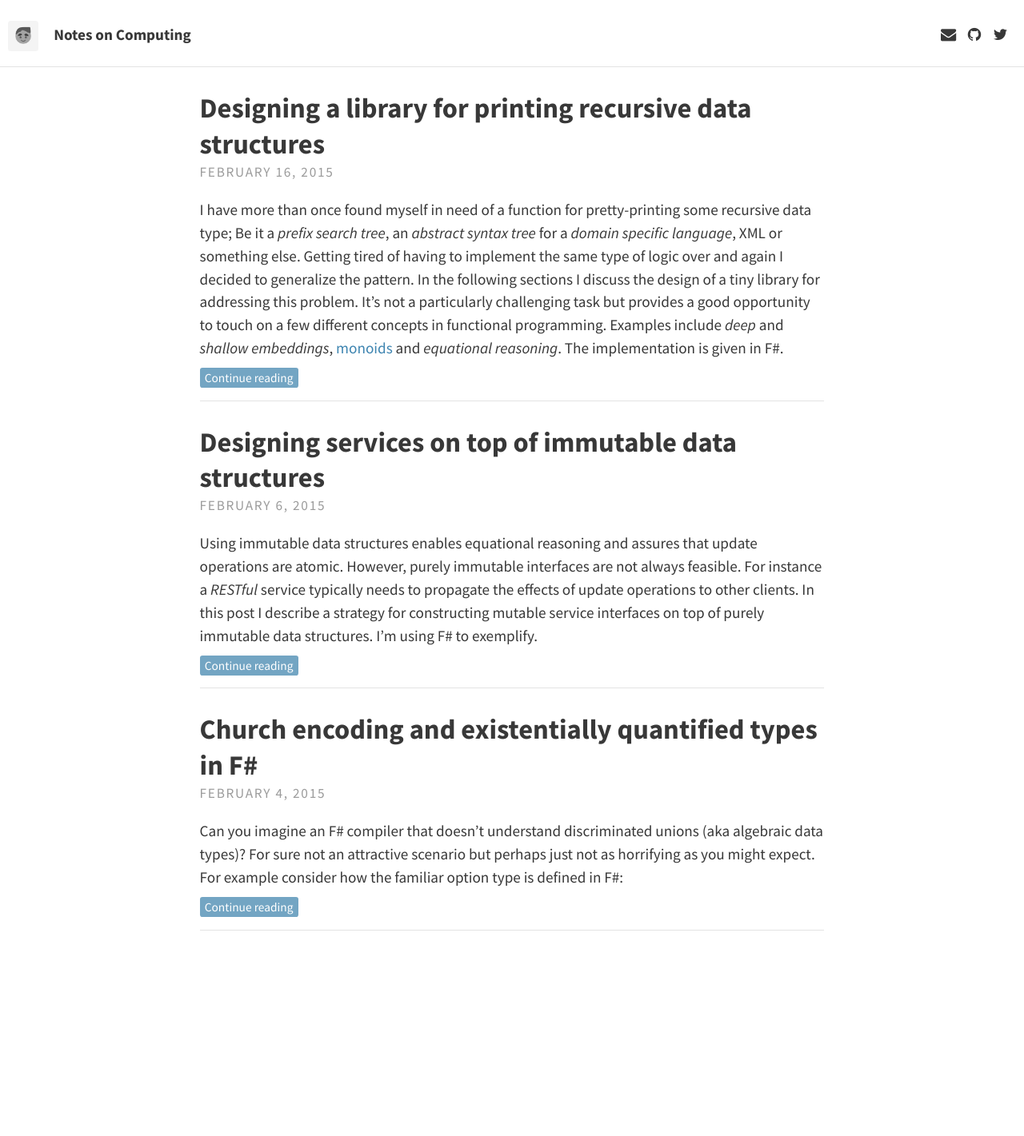
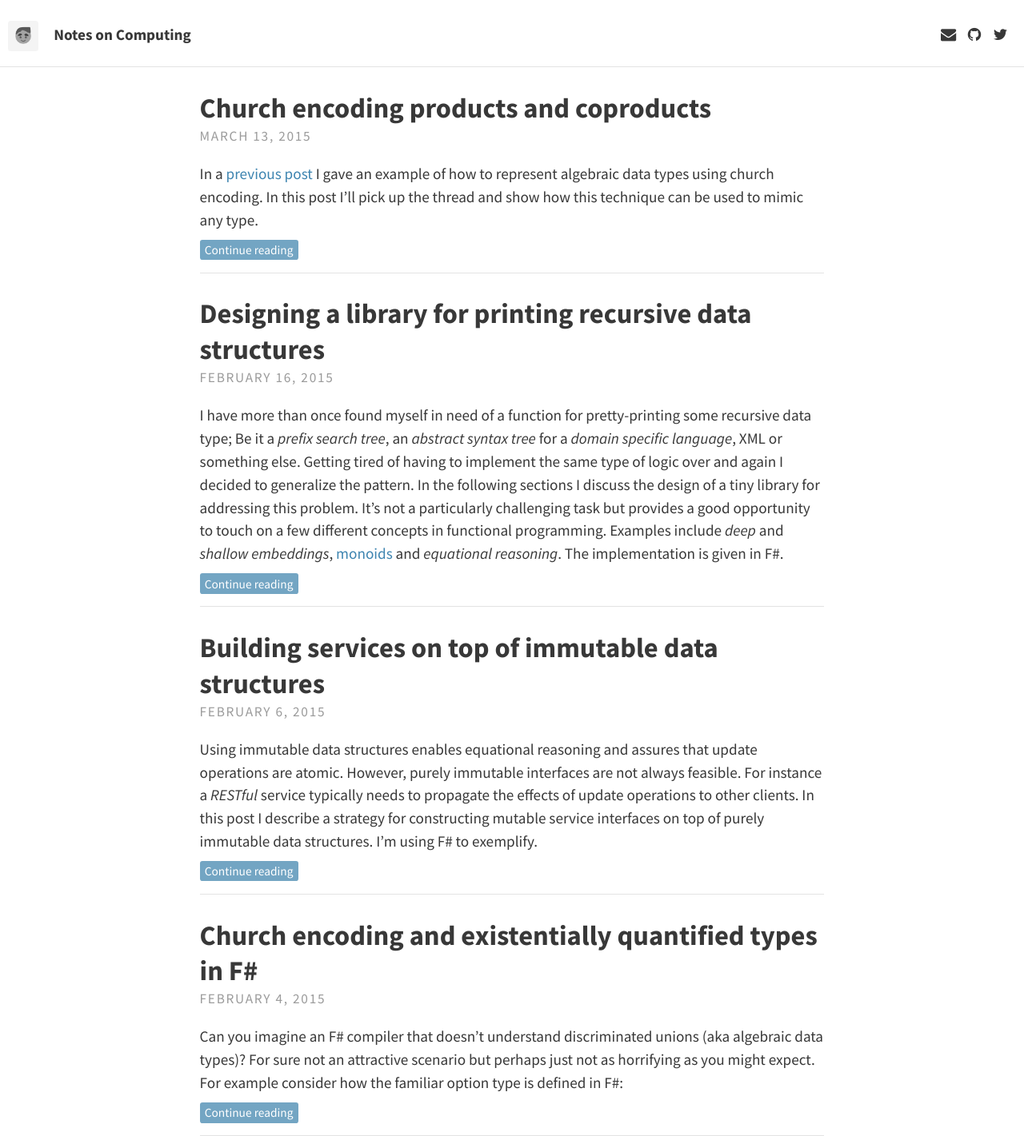
Before and after one commit to jobjo/jobjo.github.io, a Jekyll site: the page built from index.html, in a window 1280 px wide. Shown: the whole page at 80% size. Built offline with Jekyll 4.4.1, drawn with Linux system fonts in a browser that asks for light colours; nearby versions of some CDN libraries; the list of posts is cut into pages by our own code; before the commit the page ends 1164 px from its top, so only the background shows below that; some of the changed lines change nothing that is shown.

Commit message:
Renamed file

```diff
--- a/_posts/2015-02-06-immutable-services.md
+++ b/_posts/2015-02-06-immutable-services.md
@@ -1,6 +1,6 @@
 ---
 layout: post
-title: Designing services on top of immutable data structures
+title: Building services on top of immutable data structures
 ---
 Using immutable data structures enables equational reasoning and assures that update operations are atomic. However, purely immutable interfaces are not always feasible. For instance a *RESTful* service typically needs to propagate the effects of update operations to other clients. In this post I describe a strategy for constructing mutable service interfaces on top of purely immutable data structures. I'm using F# to exemplify.
 
--- /dev/null
+++ b/_posts/2015-03-13-church-encoding.md
@@ -0,0 +1,277 @@
+---
+layout: post
+title: Church encoding products and coproducts
+---
+
+In a [previous
+post](http://jobjo.github.io/2015/02/04/existensially-quantified-types-fsharp.html)
+I gave an example of how to represent algebraic data types using church
+encoding. In this post I'll pick up the thread and show how this technique can
+be used to mimic any type.
+
+There are two ways of constructing new types in functional programming
+languages; Either by using a sum type or a product type. Products are
+composite types such a records and tuples. Sum types are for representing data that can take
+different shapes and are usually described using an algebraic data type
+(know as discriminated unions in OCaml or FSharp).
+
+### Products
+In category theory, the universal property of products states that any two
+products $$P$$ and $$Q$$ with the same set of projection arrows must have unique morphisms
+between them such that any diagram of the following type commutes:
+
+$$
+\begin{array}[c]{ccccc}
+
+T_1 & \leftarrow & P        & \rightarrow  & T_2 \\
+    & \nwarrow   & \uparrow \downarrow  & \nearrow    \\
+    &            & Q
+
+\end{array}
+$$
+
+To give a concrete example, in the category of types and functions in ML, the
+tuple type `int * string` can be safely substituted with a record type:
+
+
+{% highlight fsharp %}
+type person = {name : string; age : int}
+{% endhighlight %}
+
+Proving this is trivial, one simply needs to define a function for converting
+a tuple to a person:
+
+{% highlight fsharp %}
+let to_person (name,age) = { name = name; age = age }
+{% endhighlight %}
+
+And show that:
+
+{% highlight fsharp %}
+(to_person t).name = fst t
+(to_person t).age  = snd t
+{% endhighlight %}
+
+`name`, `age`, `fst` and `snd` are the projection arrows. The equations
+expresses commutativity in one direction.
+
+Products of more than two components can be expressed as nested binary
+products. For instance a three component product: $$A \times B \times C$$ is
+isomorphic to $$A \times (B \times C)$$.
+
+The following signature captures all there is to know about products,
+abstracting over the concrete type:
+
+{% highlight fsharp %}
+module type Product = sig
+    (* The type of the product. *)
+    type ('a, 'b) product
+
+    (* Creates a product given the components.*)
+    val mk : 'a -> 'b -> ('a, 'b) product
+
+    (* Extracts the first component. *)
+    val fst : ('a, 'b) product -> 'a
+
+    (* Extracts the second component. *)
+    val snd : ('a, 'b) product -> 'b
+end;;
+{% endhighlight %}
+
+First, let's implement the interface using tuples:
+
+{% highlight fsharp %}
+module Tuple_Product : Product = struct
+    type ('a, 'b) product = 'a * 'b
+    let mk x y = (x,y)
+    let fst (x,_) = x
+    let snd (_,y) = y
+end;;
+{% endhighlight %}
+
+Can this interface be realized with simple functions, i.e. without resorting
+to tuples or records for representing multiple properties? Church encoding
+demonstrates that the answer is yes! A product type is isomorphic to a higher
+order function where the function parameter accepts one argument per component
+of the product. To give a concrete example, the product `'a * 'b` can be
+encoded as a function `'('a -> 'b -> 'c) -> 'c`. It's clear that in order to
+return a value of type `'c`, the function must invoke the continuation,
+passing it an `'a` and a `'b` value. The particular values are captured within the closure of the
+function. Here is the complete church implementation of the `Product`
+signature:
+
+{% highlight fsharp %}
+
+module Church_Product : Product = struct
+    type ('a , 'b) product = { run : 'c. ('a -> 'b -> 'c) -> 'c}
+    let mk x y = { run = fun f -> f x y }
+    let fst p = p.run @@ fun x _ -> x
+    let snd p = p.run @@ fun _ y -> y
+end;;
+{% endhighlight %}
+
+A nice thing with OCaml, comparing with F#, is the support for polymorphic
+record properties (here needed for `run`).
+
+### Coproducts
+Coproduts in category theory look like products with all arrow reversed.
+Instead of having arrows from a coproduct to other objects there are morphisms
+from other objects to the coproduct. The following diagram depicts two
+coproducts $$C$$ and $$U$$:
+
+$$
+\begin{array}[c]{ccccc}
+
+T_1 & \rightarrow & C        & \leftarrow  & T_2 \\
+    & \searrow   & \uparrow \downarrow  & \swarrow    \\
+    &            & U
+
+\end{array}
+$$
+
+Just like with products, the diagram must commute. In functional programming,
+each arrow to coproduct type can be represented by a constructor of an
+algebraic data type. For example:
+
+{% highlight fsharp %}
+type contact =
+    | Email of string
+    | Address of address
+    | Phone of string
+{% endhighlight %}
+corresponds to two morphisms (`string -> contact`), for the `Email` and
+`Phone` constructors and another (`address -> contact`) for the `Adress`
+constructor.
+
+Again, sum types with more than two constructors can be achieved by nesting,
+so in order to define a generalized signature we only need to worry about the
+binary case:
+
+{% highlight fsharp %}
+module type Coproduct = sig
+    (* Type representing coproducts. *)
+    type ('a, 'b) coproduct
+
+    (* Constructs a value of the first shape. *)
+    val left : 'a -> ('a, 'b) coproduct
+
+    (* Constructs a value of the second shape. *)
+    val right : 'b -> ('a, 'b) coproduct
+
+    (* Runs a value given two continuations. *)
+    val run : ('a, 'b) coproduct -> ('a -> 'c) -> ('b -> 'c) -> 'c
+end;;
+{% endhighlight %}
+
+Following is an implementation using discriminated unions:
+
+{% highlight fsharp %}
+module DU_Coproduct = struct
+    type ('a, 'b) coproduct = | Left of 'a | Right of 'b
+    let left x = Left x
+    let right x = Right x
+    let run cp l r =
+        match cp with
+        | Left x  -> l x
+        | Right x -> r x
+end;;
+{% endhighlight %}
+
+A church encoded representation of a coproduct type with two constructors is
+given by a function accepting one continuation per constructor. A function of
+type `'('a -> 'c) -> ('b -> 'c) -> 'c`, can invoke either one of the passed
+arguments and is equivalent to a discriminated union type with two cases.
+
+Here is a church encoded version of the coproduct interface:
+
+{% highlight fsharp %}
+module Church_Coproduct : Coproduct = struct
+  type ('a, 'b) coproduct =
+    { run : 'c. ('a -> 'c) -> ('b -> 'c) -> 'c }
+  let left x = { run = fun l _ -> l x }
+  let right x = { run = fun _ r -> r x }
+  let run u l r = u.run l r
+end;;
+{% endhighlight %}
+
+The `left` constructor creates a function that only invokes the first
+continuation while `right` returns a function that only invokes the second
+continuation with the given argument.
+
+### Implementing lists
+To see how the generalized interfaces for product and coproduct can be used,
+consider defining a simple list structure. First look at the standard
+implementation of lists using a discriminated union:
+
+
+{% highlight fsharp %}
+let 'a list =
+    | Nil
+    | Cons of ('a * 'a list)
+{% endhighlight %}
+
+This can be translated to the following type in terms of the `Product` and
+`Coproduct` signatures:
+
+{% highlight fsharp %}
+type 'a ch_list =
+    { ext : (unit, ('a, 'a ch_list) product) coproduct }
+{% endhighlight %}
+
+The unit type is used to represent the `Nil` case. The non-empty case consists
+of a product with value of type `a` and the rest of the list.
+
+In order to simplify the creation of lists, here are a couple of helper
+functions:
+
+{% highlight fsharp %}
+
+(* Helper for construct a list. *)
+let mk_list v = { ext = v }
+
+(* Empty list constructor. *)
+let empty = mk_list @@ left ()
+
+(* Cons list constructor.  *)
+let cons x xs = mk_list @@ right @@ mk x xs
+{% endhighlight %}
+
+`empty` corresponds to `[]` in Ocaml and `cons` is equivalent to `(::)`.
+
+We can also define a utility method for simulating pattern matching:
+
+{% highlight fsharp %}
+let rec match_list lst nil cons =
+  run lst.ext
+    nil
+    (fun p -> cons (fst p) (snd p))
+{% endhighlight %}
+
+With these definitions, the standard `List.map` can be ported to:
+
+{% highlight fsharp %}
+let rec map f xs =
+  match_list xs
+    (fun _    -> empty)
+    (fun x xs -> cons (f x) (map f xs))
+{% endhighlight %}
+
+A better implementation would use tail recursion but the principal is the same as with
+ordinary lists.
+
+At last, following are the conversion functions required for showing that the two
+versions of lists are indeed isomorphic:
+
+{% highlight fsharp %}
+
+(* Convert to ordinary list. *)
+let rec to_list lst =
+  match_list lst
+    (fun _    -> [])
+    (fun x xs -> x :: (to_list xs))
+
+(* Convert from ordinary list. *)
+let rec from_list = function
+  | []      -> empty
+  | x :: xs -> cons x (from_list xs)
+{% endhighlight %}
```
